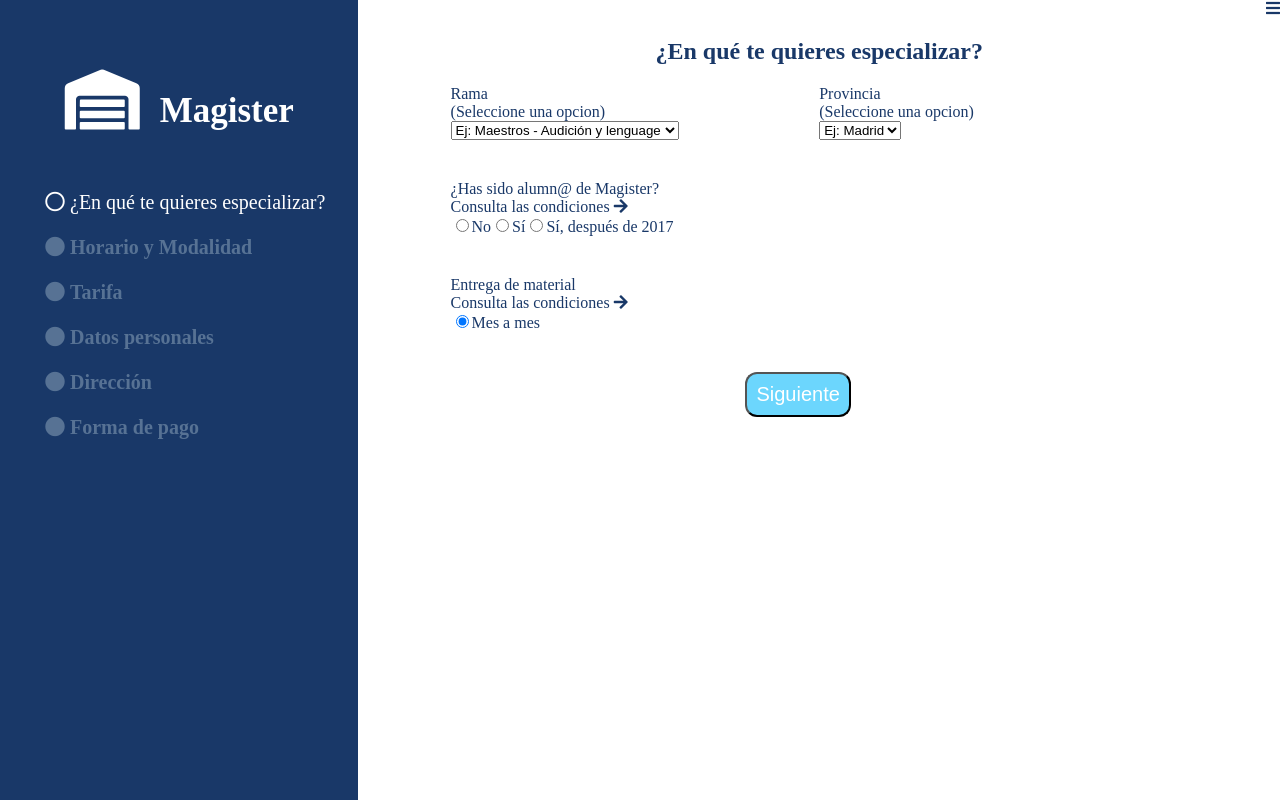
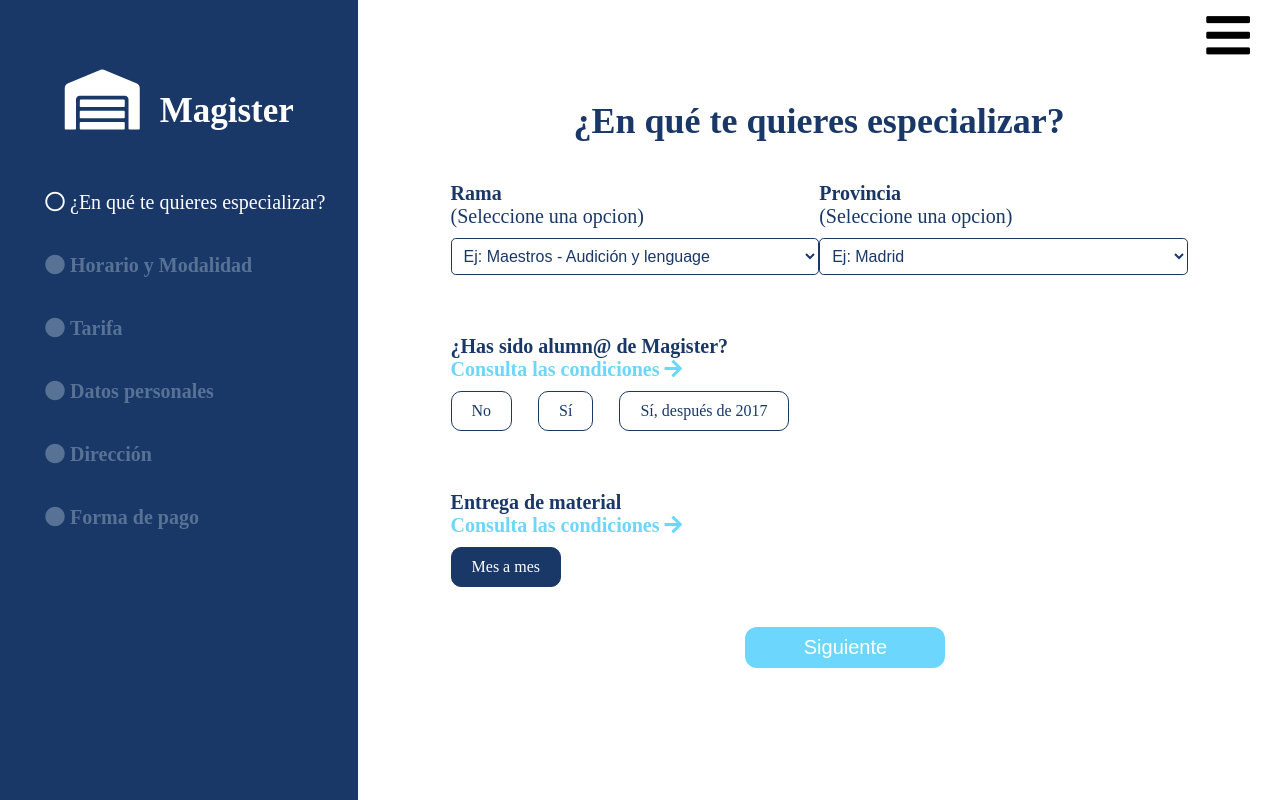
Before and after one commit to ruben10pintob/RetoMagister, an Angular app in the folder appRetoMagister/: page /especializacion in a window 1280 px wide. Built offline with nearby package versions, Linux system fonts and the light colour scheme.

Commit message:
Codigo CSS básico para componente especializacion

```diff
--- a/appRetoMagister/src/app/components/especializacion/especializacion.component.html
+++ b/appRetoMagister/src/app/components/especializacion/especializacion.component.html
@@ -6,7 +6,7 @@
 
     <div class="container-component-right">
 
-        <div class="text-right"><i class="fas fa-bars icon-menu-aside-"></i></div>
+        <div class="text-right"><i class="fas fa-bars icon-menu-aside-right"></i></div>
 
         <div class="title-component-right">
             <h2 class="text-center">¿En qué te quieres especializar?</h2>
@@ -14,11 +14,11 @@
 
         <form #userForm="ngForm" (ngSubmit)="onSubmit()">
 
-            <div style="display: flex; width: 100%;">
+            <div class="container-section-form">
 
                 <div style="width: 40%; margin-left: 10%;">
 
-                    <label for="rama">Rama <br>
+                    <label class="title-input" for="rama"> <b>Rama</b> <br>
                         <span>(Seleccione una opcion)</span>
                     </label>
 
@@ -34,7 +34,7 @@
 
                 <div style="width: 40%;">
 
-                    <label for="provincia">Provincia <br>
+                    <label class="title-input" for="provincia"> <b>Provincia</b> <br>
                         <span>(Seleccione una opcion)</span>
                     </label>
 
@@ -51,16 +51,17 @@
 
             </div>
 
-            <div style="display: flex; width: 100%;">
+            <div class="container-section-form">
 
                 <div style="width: 80%; margin-top: 40px; margin-left: 10%;">
 
-                    <label>¿Has sido alumn@ de Magister? <br>
-                        <span>Consulta las condiciones <i class="fas fa-arrow-right"></i></span>
+                    <label class="title-input"> <b>¿Has sido alumn@ de Magister?</b> <br>
+                        <span class="conditions"> <b>Consulta las condiciones <i class="fas fa-arrow-right"></i></b></span>
                     </label>
 
                     <br>
 
+                    <div class="options">
                         <input type="radio" name="exalumno" id="exalumno-no" value="No" class="visible" [(ngModel)]="user.exalumno">
                         <label for="exalumno-no">No</label>
 
@@ -69,29 +70,30 @@
 
                         <input type="radio" name="exalumno" id="exalumno-si-2017" value="Si, despues de 2017" class="visible" [(ngModel)]="user.exalumno">
                         <label for="exalumno-si-2017">Sí, después de 2017</label>
+                    </div>
 
                 </div>
 
             </div>
 
-            <div style="display: flex; width: 100%;">
+            <div class="container-section-form">
 
                 <div style="width: 80%; margin-top: 40px; margin-left: 10%;">
 
-                <label>Entrega de material <br>
-                    <span>Consulta las condiciones <i class="fas fa-arrow-right"></i></span>
+                <label class="title-input"> <b>Entrega de material</b> <br>
+                    <span class="conditions"><b>Consulta las condiciones <i class="fas fa-arrow-right"></i></b></span>
                 </label>
 
                 <br>
 
-                <input type="radio" name="material" id="material" value="Mes a mes" class="visible" checked>
-                <label for="material">Mes a mes</label>
+                <input type="radio" name="material" id="material" value="Mes a mes" checked>
+                <label for="material" class="btn-default">Mes a mes</label>
 
                 </div>
 
             </div>
 
-            <input type="submit" value="Siguiente" class="btn-home btn-success text-center" style="margin-top: 40px;">
+            <input type="submit" value="Siguiente" class="btn-next btn-success text-center" style="margin-top: 40px;">
 
         </form>
 
--- a/appRetoMagister/src/styles.css
+++ b/appRetoMagister/src/styles.css
@@ -184,7 +184,7 @@ html, body {
 }
 
 .links-aside p {
-    margin-top: 22px;
+    margin-top: 40px;
 }
 
 #icon-active {
@@ -281,6 +281,105 @@ html, body {
 
 .container-component-right {
     width: 72%;
+    height: 100%;
     background-color: #fff;
     color: #193868;
 }
+
+.icon-menu-aside-right {
+    font-size: 50px;
+    margin-top: 10px;
+    margin-right: 30px;
+    color: #000;
+}
+
+.title-component-right {
+    margin-top: 40px;
+    margin-bottom: 40px;
+    font-size: 24px;
+}
+
+.container-section-form {
+    display: flex;
+    width: 100%;
+    margin-top: 20px;
+}
+
+.title-input {
+    font-size: 20px;
+}
+
+.container-section-form select {
+    display: block;
+    margin-top: 10px;
+    font-size: 16px;
+    font-weight: 400;
+    color: #193868;
+    line-height: 1.3;
+    padding: 8px;
+    width: 400px;
+    max-width: 100%;
+    box-sizing: border-box;
+    border: 1px solid #193868;
+    border-radius: .3em;
+    background-color: #fff;
+}
+
+.container-section-form .options {
+    margin-top: 10px;
+}
+
+.conditions {
+    color: #6cd6fd;
+}
+
+
+input[type=radio]{
+    display: none;
+}
+
+input[type=radio]+label{
+    display: inline-block;
+    padding: 10px 20px;
+    font-size: 16px;
+    cursor: pointer;
+    border-radius: 10px;
+    border: 1px solid #193868;
+    margin-right: 26px;
+}
+
+input[type=radio].visible:checked+label{
+    background-color: #193868;
+    color: #fff;
+    margin-top: 10px;
+}
+
+.btn-next {
+    display: flex;
+    width: 200px;
+    justify-content: center;
+    align-items: center;
+    margin-left: 42%;
+    margin-right: 42%;
+    margin-bottom: 15px;
+    padding: 9px;
+    cursor: pointer;
+    border: 0;
+}
+
+.btn-default {
+    margin-top: 10px;
+    background-color: #193868;
+    color: #fff;
+}
+
+@media screen and (max-width: 682px) {
+    app-especializacion,
+    app-datos-personales,
+    app-direccion,
+    app-formas-pago,
+    app-horario-modalidad,
+    app-tarifa {
+        display: flex;
+    }
+}
```
Lines whose indentation alone changed are shown as unchanged.
